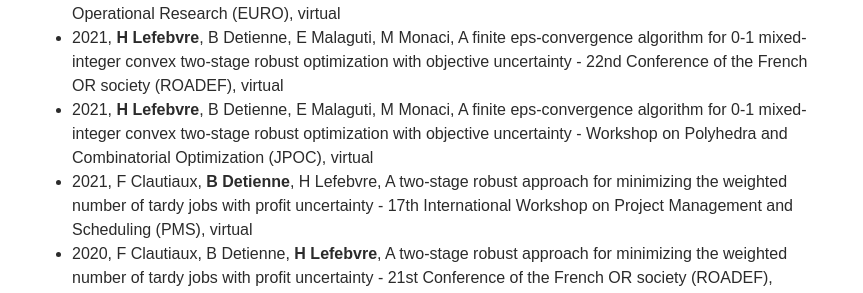
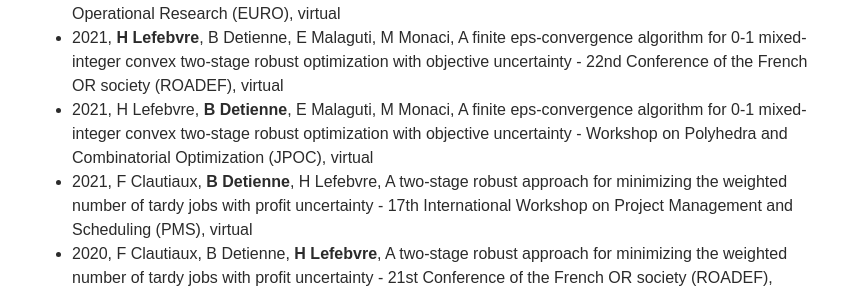
Before and after one commit to hlefebvr/hlefebvr.github.io, a Jekyll site: the page built from index.md, in a window 1280 px wide. Shown: the part 1329-1622 px from the top of the page, without its empty margins (208-1071 px from the left). Built offline with Jekyll 4.4.1, drawn with Linux system fonts in a browser that asks for light colours.

```diff
--- a/index.md
+++ b/index.md
@@ -29,6 +29,6 @@ Roma
 - 2021, __H Lefebvre__, B Detienne, E Malaguti, M Monaci, A finite eps-convergence algo-
 rithm for 0-1 mixed-integer convex two-stage robust optimization with objective uncertainty - 31st European Conference on Operational Research (EURO), virtual
 - 2021, __H Lefebvre__, B Detienne, E Malaguti, M Monaci, A finite eps-convergence algorithm for 0-1 mixed-integer convex two-stage robust optimization with objective uncertainty - 22nd Conference of the French OR society (ROADEF), virtual
-- 2021, __H Lefebvre__, B Detienne, E Malaguti, M Monaci, A finite eps-convergence algorithm for 0-1 mixed-integer convex two-stage robust optimization with objective uncertainty - Workshop on Polyhedra and Combinatorial Optimization (JPOC), virtual
+- 2021, H Lefebvre, __B Detienne__, E Malaguti, M Monaci, A finite eps-convergence algorithm for 0-1 mixed-integer convex two-stage robust optimization with objective uncertainty - Workshop on Polyhedra and Combinatorial Optimization (JPOC), virtual
 - 2021, F Clautiaux, __B Detienne__, H Lefebvre, A two-stage robust approach for minimizing the weighted number of tardy jobs with profit uncertainty - 17th International Workshop on Project Management and Scheduling (PMS), virtual
 - 2020, F Clautiaux, B Detienne, __H Lefebvre__, A two-stage robust approach for minimizing the weighted number of tardy jobs with profit uncertainty - 21st Conference of the French OR society (ROADEF), Montpellier
```
